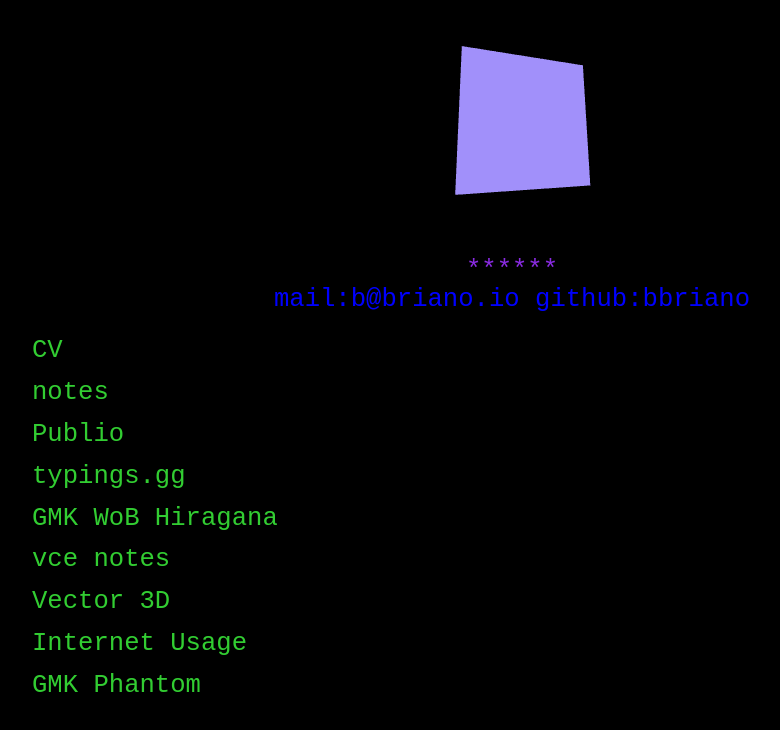
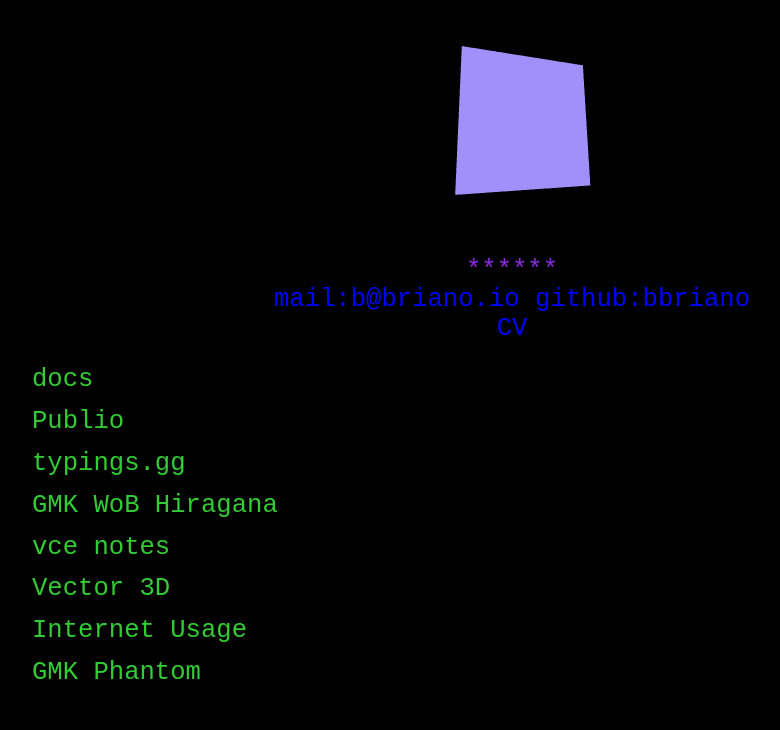
Before and after one commit to bbriano/briano.io, a Svelte app: page / in a window 1280 px wide. Shown: the top 730 px of the page, without its empty margins (128-908 px from the left). Built offline with nearby package versions, Linux system fonts and the light colour scheme.

Commit message:
Update link from notes -> docs

```diff
--- a/src/App.svelte
+++ b/src/App.svelte
@@ -15,11 +15,11 @@
         ******<br />
         <a href="mailto:b@briano.io">mail:b@briano.io</a>
         <a href="https://github.com/bbriano">github:bbriano</a><br />
+        <a href="https://docs.briano.io/cv/cv.pdf">CV</a>
     </center>
 
     <div class="links">
-        <a href="https://notes.briano.io/cv.html">CV</a>
-        <a href="https://notes.briano.io">notes</a>
+        <a href="https://docs.briano.io">docs</a>
         <a href="https://publioofficial.com">Publio</a>
         <a href="https://typings.gg">typings.gg</a>
         <a href="https://briano1905.com/gmk-wob-hiragana/">GMK WoB Hiragana</a>
```
